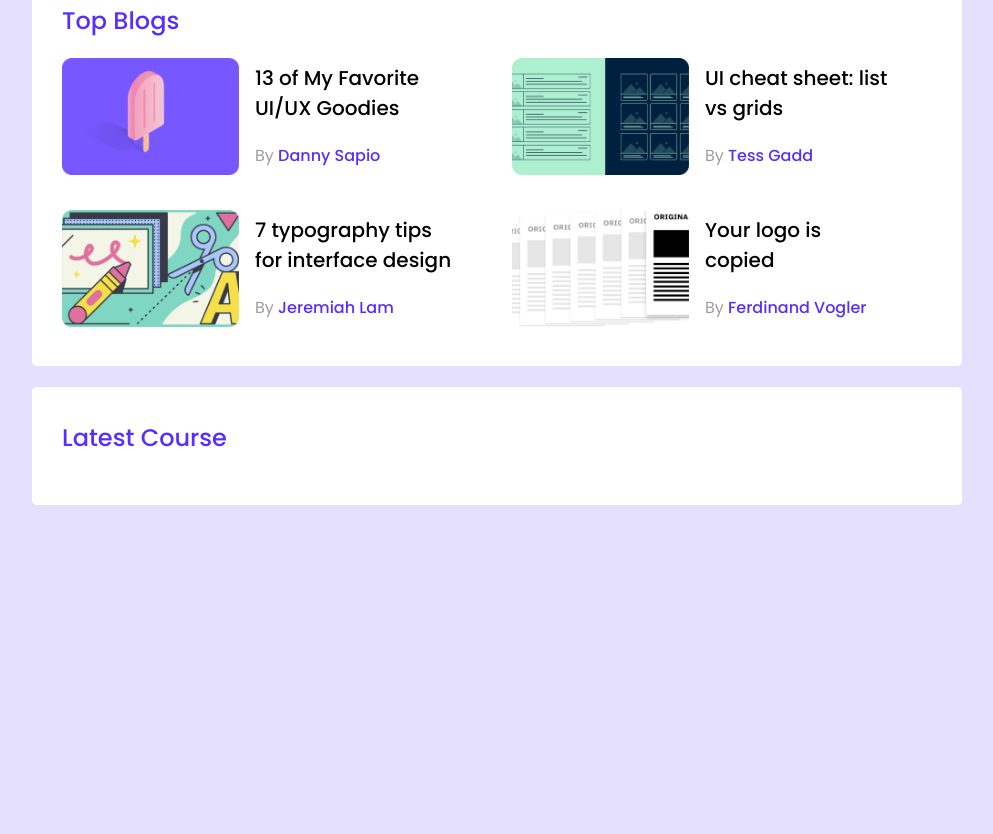
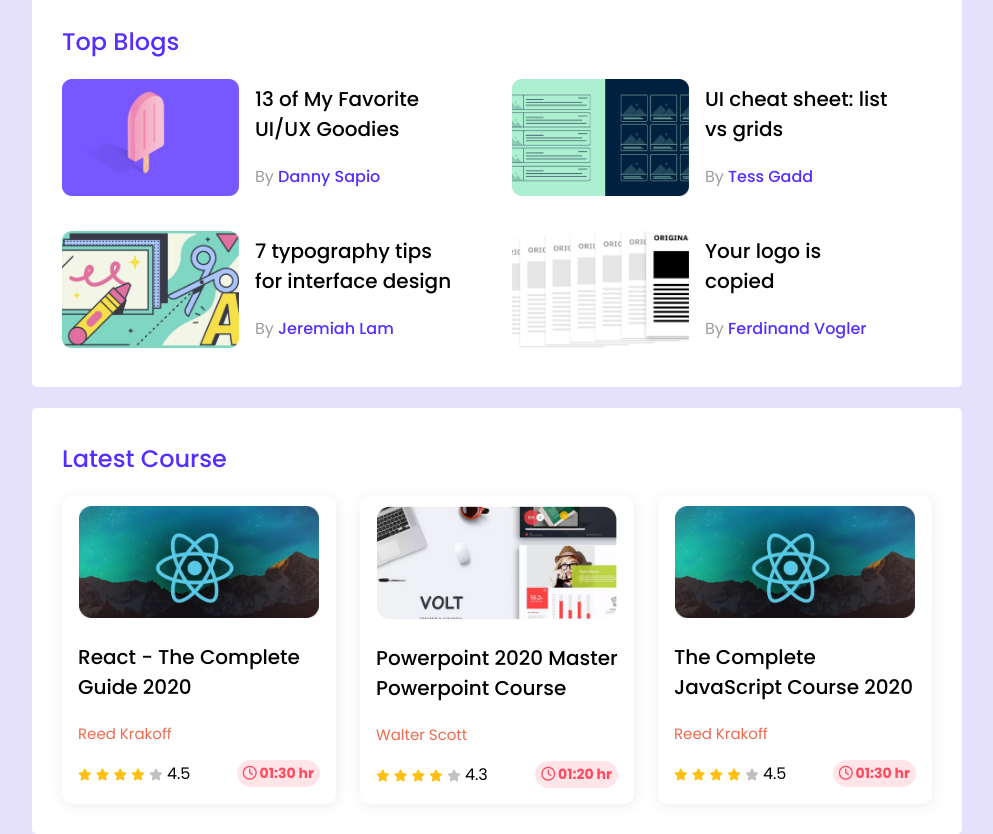
Before and after one commit to Md-FuadHasan/leader-board-css3, a plain HTML site: page index.html in a window 1280 px wide. Shown: the part 300-1134 px from the top of the page, without its empty margins (143-1136 px from the left). Before the commit the page ends 826 px from the top, so only its background shows below. Drawn offline with Linux system fonts and the light colour scheme.

Commit message:
course added and alignment fixed

```diff
--- a/index.html
+++ b/index.html
@@ -6,6 +6,8 @@
     <meta http-equiv="X-UA-Compatible" content="IE=edge">
     <meta name="viewport" content="width=device-width, initial-scale=1.0">
     <title>Leader Board</title>
+    <!-- font awesome link  -->
+    <script src="https://kit.fontawesome.com/cd9f3ecdd2.js" crossorigin="anonymous"></script>
     <!-- styles -->
     <link rel="stylesheet" href="styles/styles.css">
     <!-- favicon -->
@@ -102,8 +104,87 @@
         </section>
         <!-- Latest Course -->
         <section class="container">
-            <div>
-                <h2 class="section-title">Latest Course</h2>
+            <h2 class="section-title">Latest Course</h2>
+            <div class="courses">
+                <div class="course">
+                    <div class="course-banner">
+                        <img src="images/courses/course-1.png" alt="">
+                    </div>
+                    <div class="course-detail">
+                        <h3 class="course-title">React - The Complete Guide 2020</h3>
+                        <p class="course-author">Reed Krakoff</p>
+                        <div class="course-info">
+                            <div>
+                                <i class="fas fa-star filled"></i>
+                                <i class="fas fa-star filled"></i>
+                                <i class="fas fa-star filled"></i>
+                                <i class="fas fa-star filled"></i>
+                                <i class="fas fa-star empty"></i>
+                                <span>
+                                    4.5
+                                </span>
+                            </div>
+                            <div class="course-duration">
+                                <i class="far fa-clock"></i>
+                                01:30 hr
+                            </div>
+                        </div>
+                    </div>
+                </div>
+
+
+                <div class="course">
+                    <div class="course-banner">
+                        <img src="images/courses/course-2.png" alt="">
+                    </div>
+                    <div class="course-detail">
+                        <h3 class="course-title">Powerpoint 2020 Master Powerpoint Course</h3>
+                        <p class="course-author">Walter Scott</p>
+                        <div class="course-info">
+                            <div>
+                                <i class="fas fa-star filled"></i>
+                                <i class="fas fa-star filled"></i>
+                                <i class="fas fa-star filled"></i>
+                                <i class="fas fa-star filled"></i>
+                                <i class="fas fa-star empty"></i>
+                                <span>
+                                    4.3
+                                </span>
+                            </div>
+                            <div class="course-duration">
+                                <i class="far fa-clock"></i>
+                                01:20 hr
+                            </div>
+                        </div>
+                    </div>
+                </div>
+
+
+                <div class="course">
+                    <div class="course-banner">
+                        <img src="images/courses/course-1.png" alt="">
+                    </div>
+                    <div class="course-detail">
+                        <h3 class="course-title">The Complete JavaScript Course 2020</h3>
+                        <p class="course-author">Reed Krakoff </p>
+                        <div class="course-info">
+                            <div>
+                                <i class="fas fa-star filled"></i>
+                                <i class="fas fa-star filled"></i>
+                                <i class="fas fa-star filled"></i>
+                                <i class="fas fa-star filled"></i>
+                                <i class="fas fa-star empty"></i>
+                                <span>
+                                    4.5
+                                </span>
+                            </div>
+                            <div class="course-duration">
+                                <i class="far fa-clock"></i>
+                                01:30 hr
+                            </div>
+                        </div>
+                    </div>
+                </div>
             </div>
         </section>
     </main>
--- a/styles/styles.css
+++ b/styles/styles.css
@@ -11,7 +11,7 @@ body{
 main{
     display: flex;
     flex-direction: column;
-    justify-content: center;
+   flex-wrap: wrap;
     align-items: center;
 }
 hr{
@@ -19,11 +19,13 @@ hr{
     border: 1px solid #D1D1D1;;
     margin-bottom: 27px;
 }
-.container{background-color: white;
+.container{
+    background-color: white;
     width: 870px;
     padding: 30px;
     border-radius: 5px;
-    margin-bottom: 21px;
+    margin-top: 21px;
+    align-items: center;
 }
 
 /* Top Player Style  */
@@ -96,3 +98,67 @@ padding-left: 16px;
     color: #562EFF;
 }
 /* Latest Course Style */
+.courses{
+    display: grid;
+    grid-template-columns: repeat(3,1fr);
+    grid-column-gap: 24px;
+
+}
+.course{
+    display: grid;
+    width: 100%;
+    height: auto;
+    box-shadow: 1px 2px 15px #ececec;
+    border-radius: 10px;
+    justify-content: center;
+    align-items: center;
+
+}
+.course .course-banner{
+    text-align: center;
+    padding-top:10px;
+}
+.course .course-banner img{
+    width: 240px;
+    height: 100%;
+}
+.course-detail{
+    padding: 16px;
+}
+.course-title{
+    font-size: 20px;
+    font-weight: 500;
+    margin-top: 0%;
+}
+.course-author{
+    color: #ED6B4F;
+font-size: 15px;
+
+}
+
+.course-info{
+    display: flex;
+ justify-content: space-between;
+ align-items: center;
+}
+
+.fa-star.filled{
+    font-size: 12px;
+    color: #FFC014;
+}
+.fa-star.empty{
+    font-size: 12px;
+    color: #aeaeaec2;
+}
+.course-duration{
+    font-size: 14px;
+    font-weight: 600;
+    color: #FF4A60;
+    border: 1px solid #FFE4E8;
+    background-color: #FFE4E8;
+    border-radius: 30px;
+    padding-left: 5px;
+    padding-right: 5px;
+    padding-top: 2px;
+    padding-bottom: 2px;
+}
```
